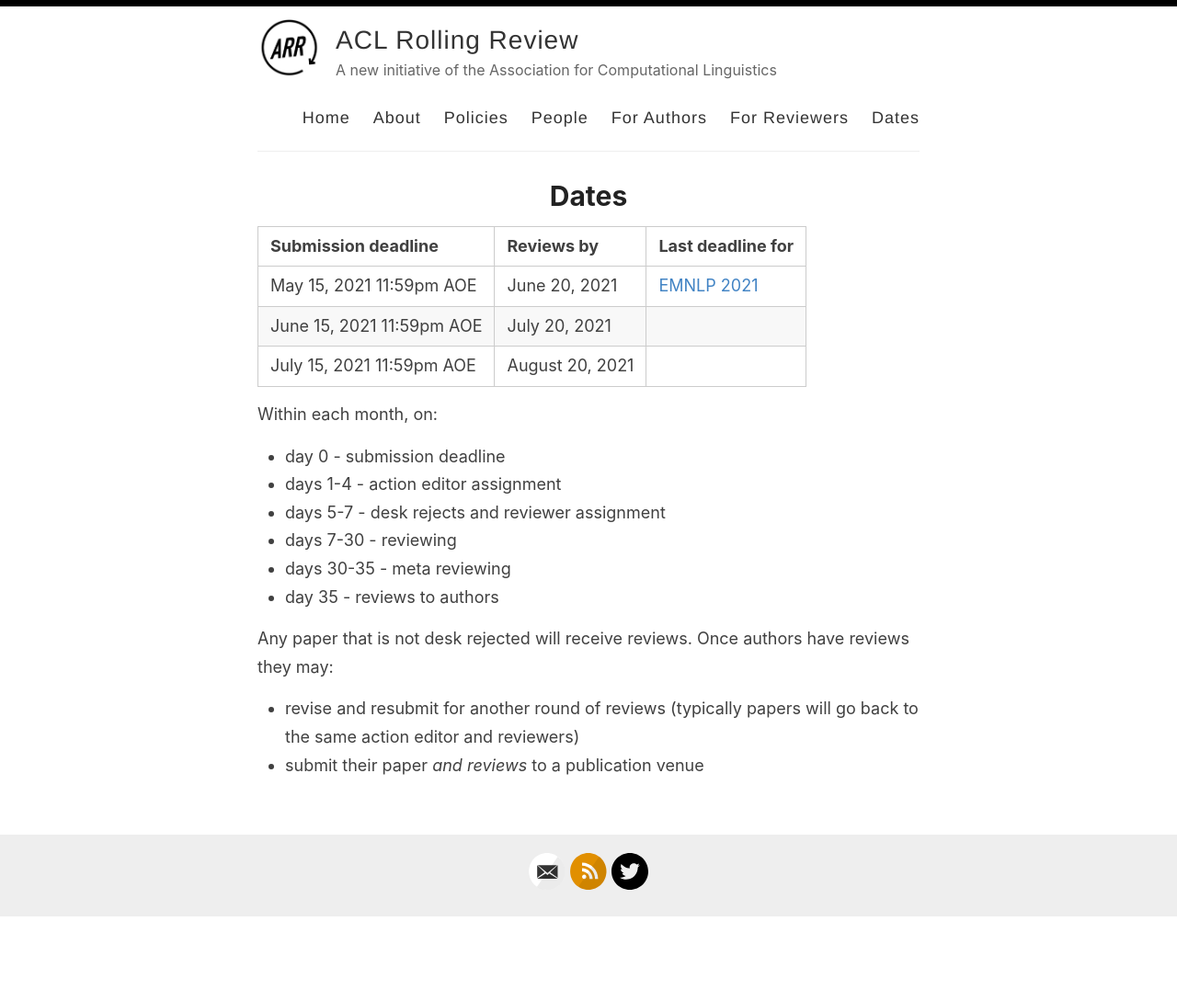
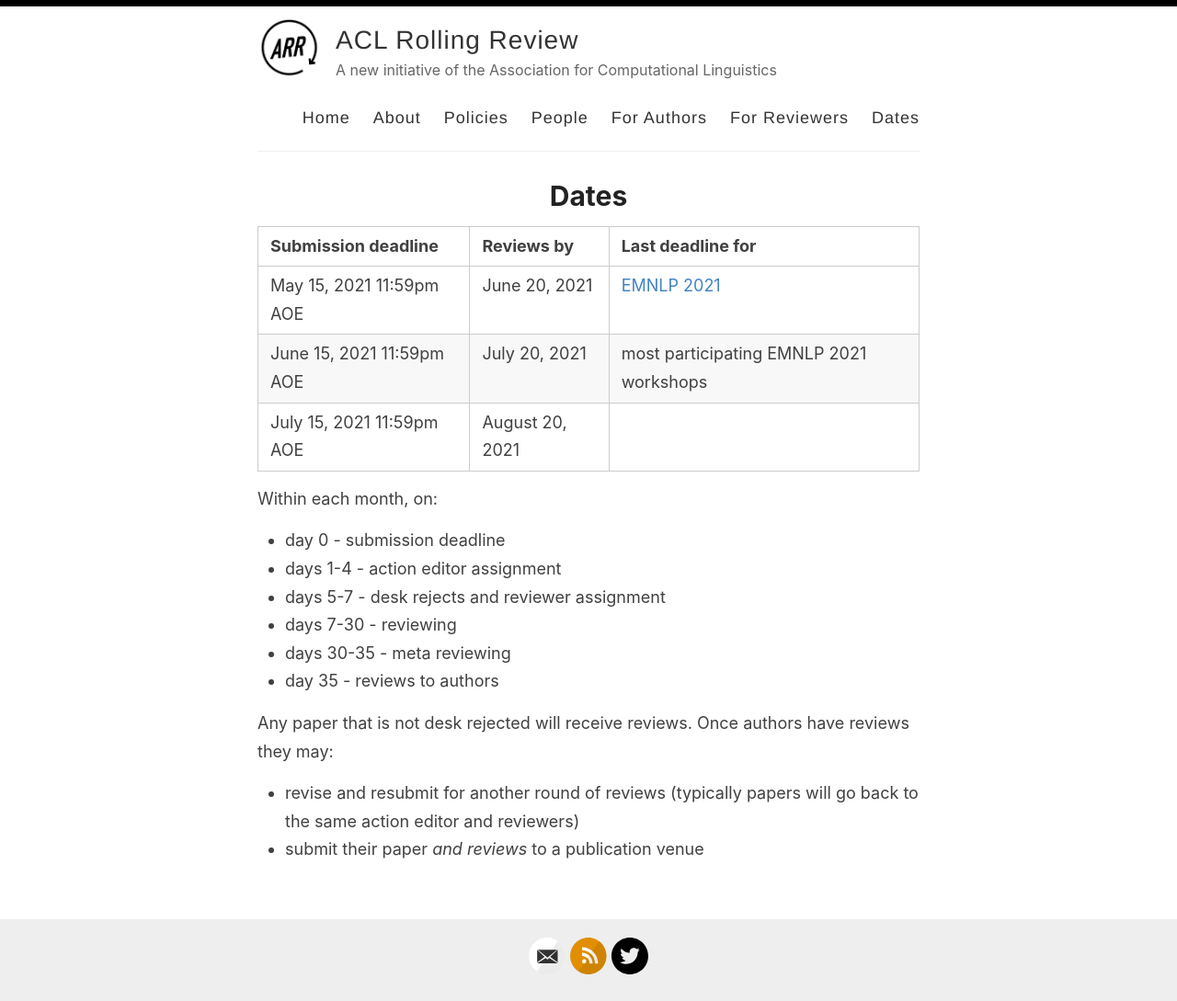
Before and after one commit to amitmerchant1990/reverie, a Jekyll site: the page built from dates.md, in a window 1280 px wide. Shown: the whole page at 92% size. Built offline with Jekyll 4.4.1, drawn with Linux system fonts in a browser that asks for light colours; before the commit the page ends 998 px from its top, so only the background shows below that.

Commit message:
Update dates.md

```diff
--- a/dates.md
+++ b/dates.md
@@ -7,7 +7,7 @@
 | Submission deadline | Reviews by | Last deadline for |
 |---------------------|------------|-------------------|
 | May 15, 2021 11:59pm AOE |  June 20, 2021 | [EMNLP 2021](https://2021.emnlp.org/) |
-| June 15, 2021 11:59pm AOE |  July 20, 2021 | |
+| June 15, 2021 11:59pm AOE |  July 20, 2021 | most participating EMNLP 2021 workshops |
 | July 15, 2021 11:59pm AOE | August 20, 2021 | |
 
 Within each month, on:
```
